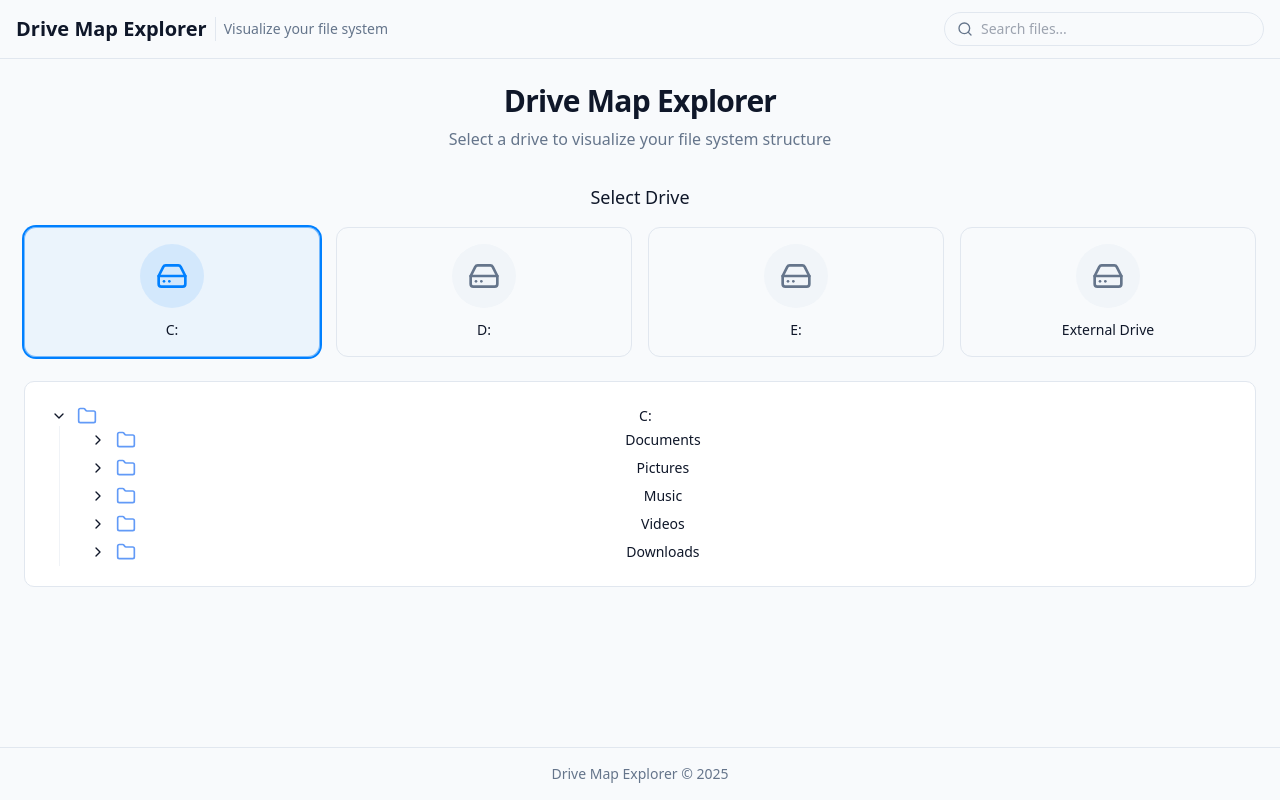
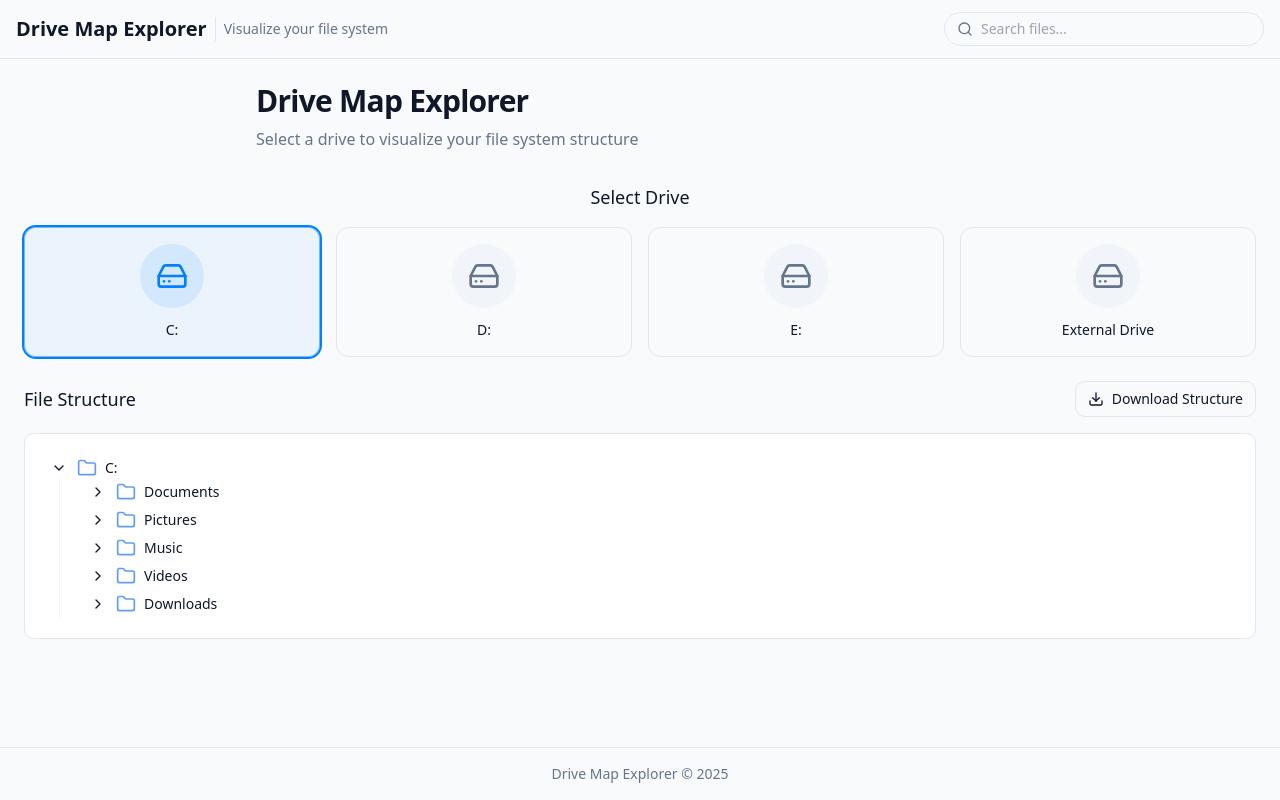
Before and after one commit to himanshu-jangra/drive-map-explorer, a React (Vite) app: page / in a window 1280 px wide. Both pictures are taken after a click on the button "C:". Built offline with nearby package versions, Linux system fonts and the light colour scheme.

Commit message:
Update UI and add download option
- Align file structure preview to the left.
- Add functionality to save or download the file structure.

```diff
--- a/src/components/file/FileItem.tsx
+++ b/src/components/file/FileItem.tsx
@@ -3,7 +3,6 @@ import React from 'react';
 import { FileNode, formatFileSize } from '@/utils/fileUtils';
 import { File, Folder, ChevronRight, ChevronDown } from 'lucide-react';
 import { cn } from '@/lib/utils';
-import { FileTree } from './FileTree'; // Import the FileTree component
 
 interface FileItemProps {
   node: FileNode;
@@ -99,14 +98,18 @@ const FileItem: React.FC<FileItemProps> = ({
 
       {expanded && hasChildren && (
         <div className="tree-children">
-          {children?.map((child, index) => (
+          {children?.map((child, index) => {
+            // Import FileTree dynamically to avoid circular dependencies
+            const { FileTree } = require('./FileTree');
+            return (
               <FileTree
                 key={child.id}
                 node={child}
                 depth={depth + 1}
                 isLast={index === children.length - 1}
               />
-          ))}
+            );
+          })}
         </div>
       )}
     </div>
--- a/src/components/file/FileTree.tsx
+++ b/src/components/file/FileTree.tsx
@@ -3,6 +3,8 @@ import React, { useState, useEffect } from 'react';
 import { FileNode } from '@/utils/fileUtils';
 import FileItem from './FileItem';
 import { cn } from '@/lib/utils';
+import { Download } from 'lucide-react';
+import { Button } from '@/components/ui/button';
 
 interface FileTreeProps {
   node: FileNode;
@@ -46,6 +48,36 @@ export const FileTree: React.FC<FileTreeProps> = ({
   );
 };
 
+const generateTextFileContent = (node: FileNode, depth = 0, isLast = true): string => {
+  const indent = '  '.repeat(depth);
+  const prefix = depth > 0 ? (isLast ? '└─ ' : '├─ ') : '';
+  let content = `${indent}${prefix}${node.name}${node.type === 'file' && node.size ? ` (${formatFileSize(node.size)})` : ''}\n`;
+
+  if (node.children && node.children.length > 0) {
+    node.children.forEach((child, index) => {
+      const childIsLast = index === node.children!.length - 1;
+      content += generateTextFileContent(child, depth + 1, childIsLast);
+    });
+  }
+
+  return content;
+};
+
+const downloadFileStructure = (node: FileNode) => {
+  if (!node) return;
+
+  const content = generateTextFileContent(node);
+  const blob = new Blob([content], { type: 'text/plain' });
+  const url = URL.createObjectURL(blob);
+  const a = document.createElement('a');
+  a.href = url;
+  a.download = `${node.name}-file-structure.txt`;
+  document.body.appendChild(a);
+  a.click();
+  document.body.removeChild(a);
+  URL.revokeObjectURL(url);
+};
+
 interface FileTreeContainerProps {
   root: FileNode | null;
   className?: string;
@@ -66,10 +98,26 @@ const FileTreeContainer: React.FC<FileTreeContainerProps> = ({
   }
 
   return (
-    <div className={cn("tree-container overflow-auto max-h-[70vh]", className)}>
-      <FileTree node={root} searchQuery={searchQuery} />
+    <div className="flex flex-col gap-4">
+      <div className="flex justify-between items-center">
+        <h2 className="text-lg font-medium">File Structure</h2>
+        <Button
+          variant="outline"
+          size="sm"
+          className="gap-2"
+          onClick={() => downloadFileStructure(root)}
+        >
+          <Download className="h-4 w-4" /> Download Structure
+        </Button>
+      </div>
+      <div className={cn("tree-container overflow-auto max-h-[70vh] text-left", className)}>
+        <FileTree node={root} searchQuery={searchQuery} />
+      </div>
     </div>
   );
 };
 
+// Import formatFileSize for the download function
+import { formatFileSize } from '@/utils/fileUtils';
+
 export default FileTreeContainer;
--- a/src/index.css
+++ b/src/index.css
@@ -73,15 +73,15 @@
   }
 
   .tree-container {
-    @apply rounded-md border border-border bg-card p-4;
+    @apply rounded-md border border-border bg-card p-4 text-left;
   }
 
   .tree-node {
-    @apply py-1 pl-2 pr-1 rounded-md hover:bg-secondary/50 transition-all duration-200;
+    @apply py-1 pl-2 pr-1 rounded-md hover:bg-secondary/50 transition-all duration-200 text-left;
   }
 
   .tree-node-content {
-    @apply flex items-center gap-2;
+    @apply flex items-center gap-2 text-left;
   }
 
   .file-icon {
@@ -89,7 +89,7 @@
   }
 
   .file-name {
-    @apply truncate flex-grow text-sm font-medium;
+    @apply truncate flex-grow text-sm font-medium text-left;
   }
 
   .file-meta {
@@ -97,7 +97,7 @@
   }
 
   .tree-children {
-    @apply pl-5 border-l border-border/50 ml-2.5 animate-fade-in;
+    @apply pl-5 border-l border-border/50 ml-2.5 animate-fade-in text-left;
   }
 }
 
--- a/src/pages/Index.tsx
+++ b/src/pages/Index.tsx
@@ -41,7 +41,7 @@ const Index = () => {
   return (
     <MainLayout onSearch={handleSearch}>
       <div className="space-y-6 animate-fade-in">
-        <section className="text-center max-w-3xl mx-auto mb-8">
+        <section className="text-left max-w-3xl mx-auto mb-8">
           <h1 className="text-3xl font-bold mb-2 tracking-tight">Drive Map Explorer</h1>
           <p className="text-muted-foreground">
             Select a drive to visualize your file system structure
@@ -64,7 +64,7 @@ const Index = () => {
         ) : (
           <div className="animate-fade-in">
             {searchQuery && fileTree && (
-              <div className="mb-4 text-sm">
+              <div className="mb-4 text-sm text-left">
                 <span className="font-medium">Search results for:</span>{" "}
                 <span className="text-primary">{searchQuery}</span>
               </div>
```
Lines whose indentation alone changed are shown as unchanged.
